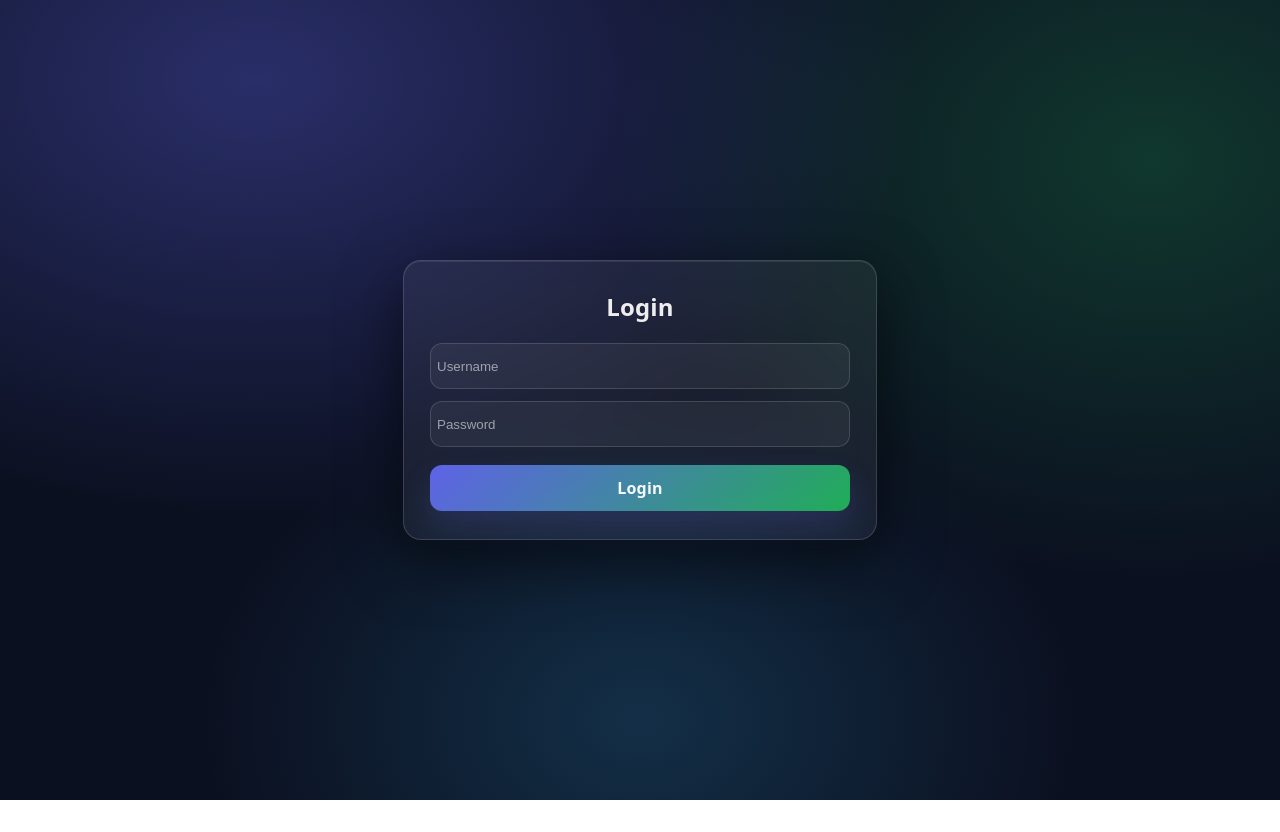
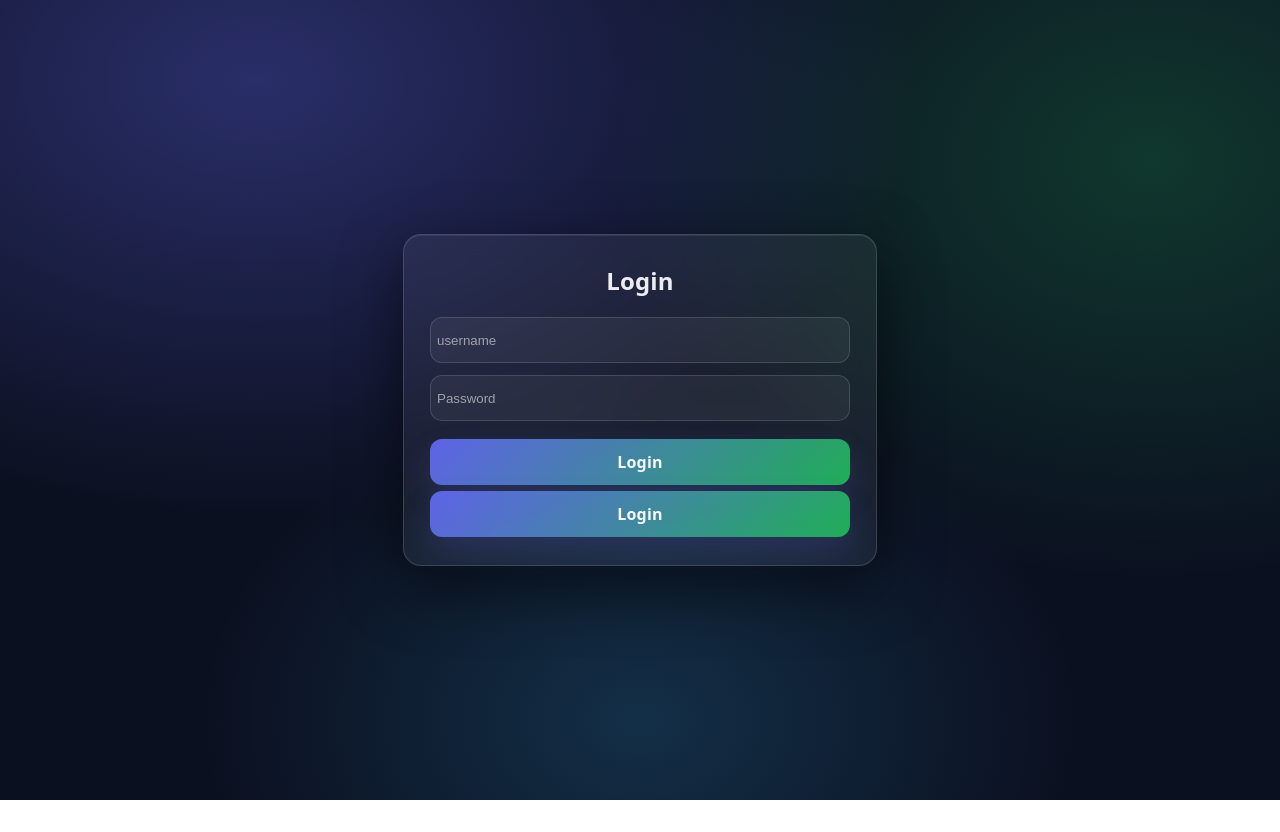
Before and after one commit to sreyhan90/auth-api-dashboard, a React (Vite) app: page /Login in a window 1280 px wide. Built offline with nearby package versions, Linux system fonts and the light colour scheme.

Commit message:
feat: setup login form with formik

```diff
--- a/src/Pages/LoginPage.tsx
+++ b/src/Pages/LoginPage.tsx
@@ -1,14 +1,44 @@
 import "../CSS/Login.css";
+import { Formik } from "formik";
 
 function LoginPage() {
   return (
     <div className="login-page">
       <div className="login-card">
         <span className="login-title">Login</span>
+        <Formik
+          initialValues={{
+            username: "",
+            password: "",
+          }}
+          onSubmit={(values) => {
+            console.log(values);
+          }}
+        >
+          {({ values, handleSubmit, handleChange }) => (
+            <form onSubmit={handleSubmit}>
+              <input
+                className="login-input"
+                name="username"
+                type="text"
+                placeholder="username"
+                value={values.username}
+                onChange={handleChange}
+              />
 
-        <input className="login-input" type="text" placeholder="Username" />
+              <input
+                className="login-input"
+                name="password"
+                type="password"
+                placeholder="Password"
+                value={values.password}
+                onChange={handleChange}
+              />
 
-        <input className="login-input" type="password" placeholder="Password" />
+              <button className="login-btn">Login</button>
+            </form>
+          )}
+        </Formik>
 
         <button className="login-btn">Login</button>
       </div>
```
